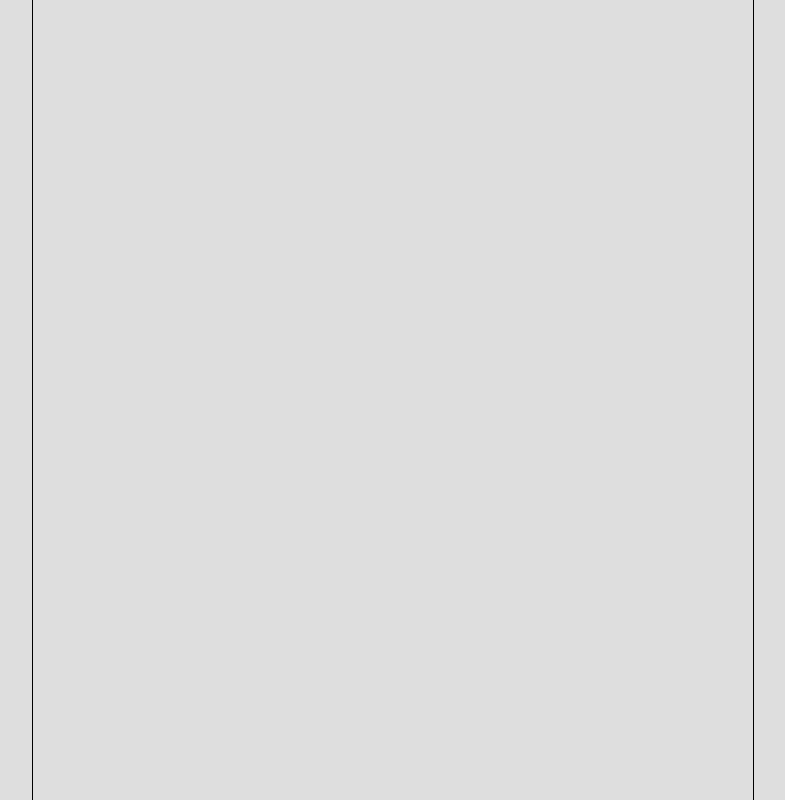
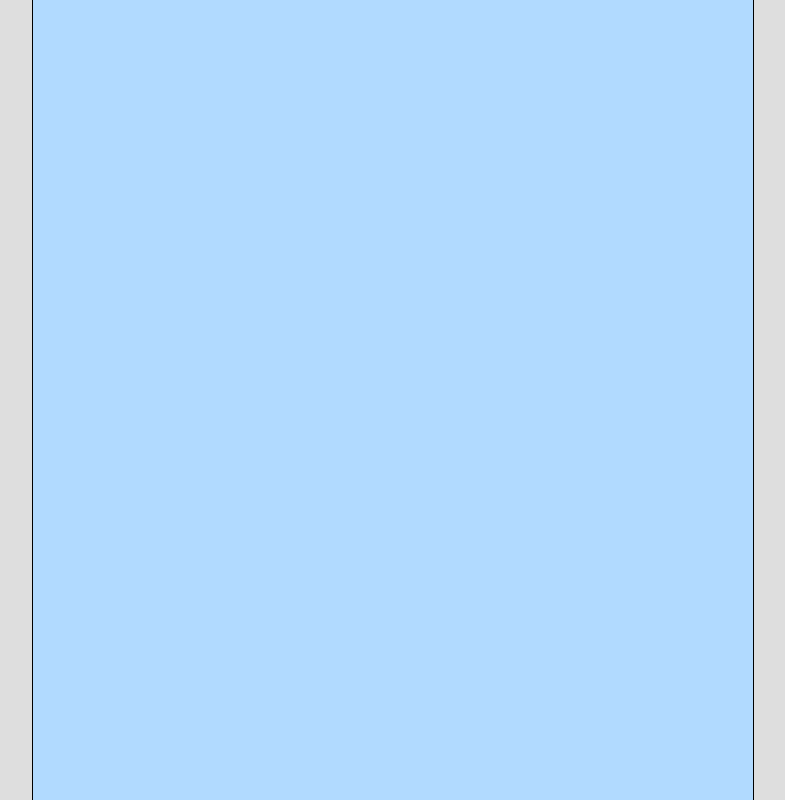
Before and after one commit to Hyeondoonge/pre-onboarding-11th-4, a React (Create React App) app: page / in a window 1280 px wide. Shown: the whole page, without its empty margins (247-1032 px from the left). Built offline with nearby package versions, Linux system fonts and the light colour scheme.

Commit message:
design: global style에 background color 테마 설정

```diff
--- a/src/styles/GlobalStyle.ts
+++ b/src/styles/GlobalStyle.ts
@@ -15,6 +15,7 @@ const GlobalStyle = createGlobalStyle`
     border-right: 0.5px solid black;
     height: 100vh;
     width: 720px;
+    background-color: ${(props) => props.theme.background};
   }
 `;
 
```
